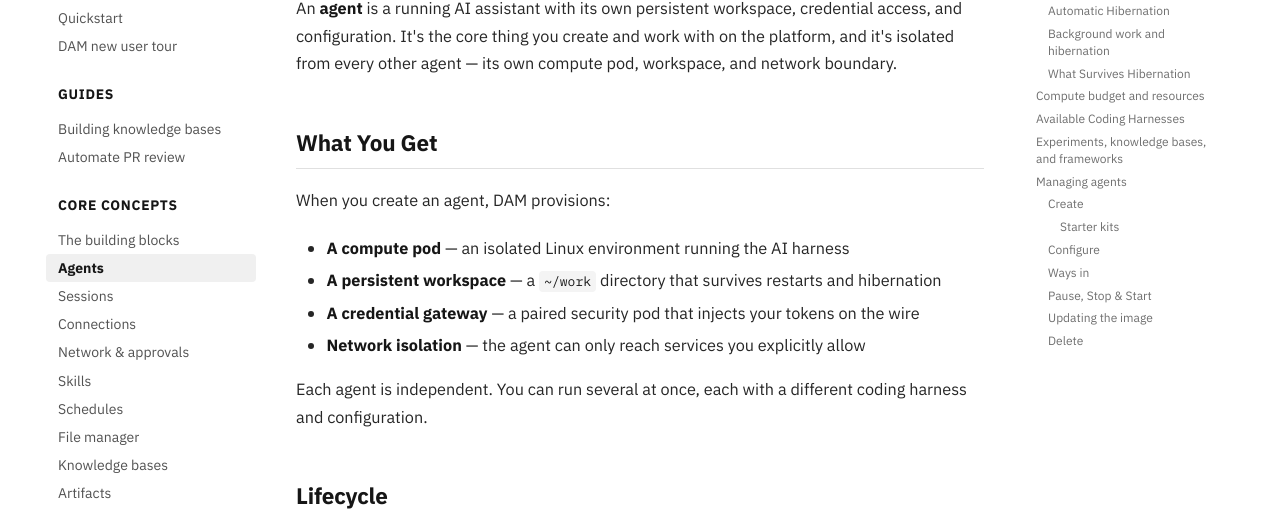
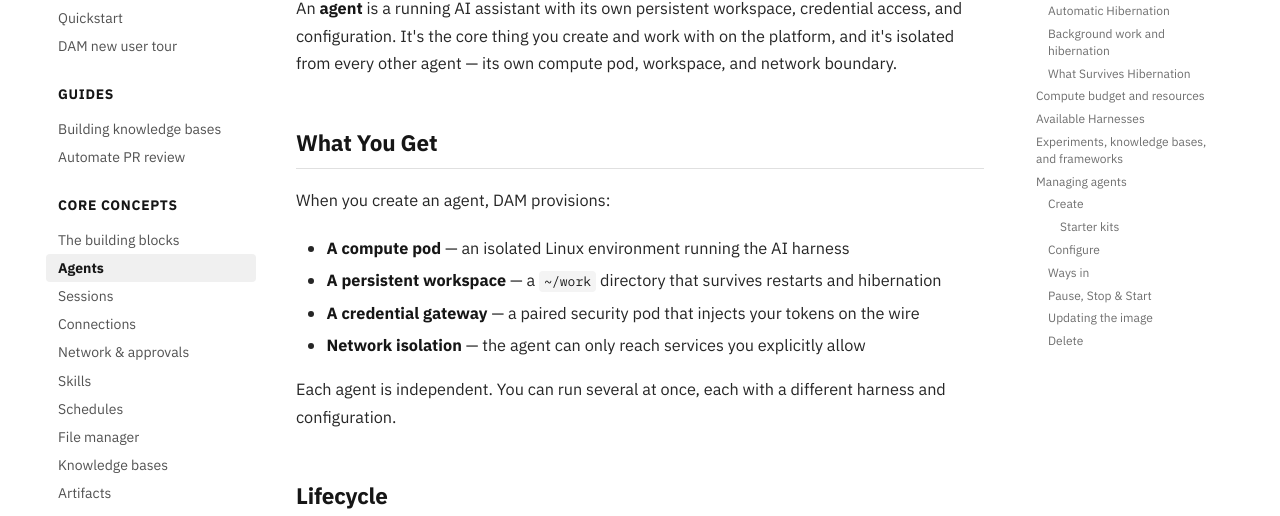
Before and after one commit to dam-agents/docs, an MkDocs documentation site: the page built from docs/core-concepts/agents.md, in a window 1280 px wide and 900 px high. Shown: the part 155-671 px from the top of the window. Built offline with MkDocs 1.6.1 and Material for MkDocs 9.7.7, drawn with Linux system fonts in a browser that asks for light colours; some of the changed text lies outside the part shown.

Commit message:
docs: call them harnesses, not coding harnesses (#112)
Assisted-by: Claude Fable 5 <noreply@anthropic.com>

Co-authored-by: Jenna Winkler <Jenna.Winkler@ibm.com>

```diff
--- a/docs/core-concepts/agents.md
+++ b/docs/core-concepts/agents.md
@@ -11,7 +11,7 @@ When you create an agent, DAM provisions:
 - **A credential gateway** — a paired security pod that injects your tokens on the wire
 - **Network isolation** — the agent can only reach services you explicitly allow
 
-Each agent is independent. You can run several at once, each with a different coding harness and configuration.
+Each agent is independent. You can run several at once, each with a different harness and configuration.
 
 ## Lifecycle
 
@@ -127,9 +127,9 @@ your running agents **reserve, not what they're actually consuming**, so it drop
 one rather than when an agent goes quiet. **Request more** beside it goes wherever your operator points
 it.
 
-## Available Coding Harnesses
+## Available Harnesses
 
-Each agent runs one **coding harness** — the AI software inside the pod:
+Each agent runs one **harness** — the AI software inside the pod:
 
 | Harness | Best For |
 |---------|----------|
```
Also changed, not shown: docs/getting-started/tour.md (+1 -1 lines).
